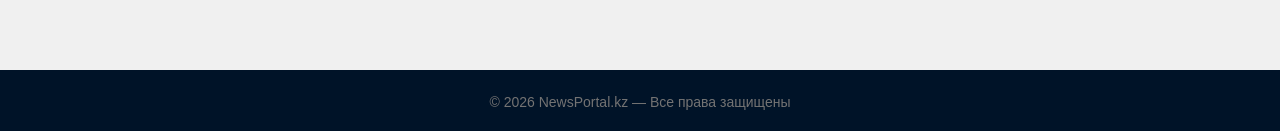
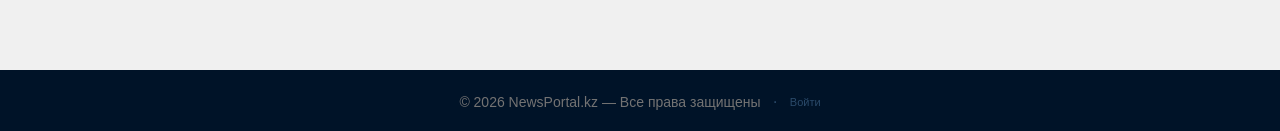
Before and after one commit to raz-banned/news-portal, a React (Vite) app: page / in a window 1280 px wide. Shown: the part 666-797 px from the top of the page. Built offline with nearby package versions, Linux system fonts and the light colour scheme; no server answers.

Commit message:
feat(footer): add login link or control panel if the user is authenticated to footer

```diff
--- a/src/components/portal/PortalFooter.tsx
+++ b/src/components/portal/PortalFooter.tsx
@@ -1,9 +1,21 @@
+import { Link } from "react-router"
+import { useAuth } from "@/hooks/useAuth"
+
 export function PortalFooter() {
+  const { isAuthenticated } = useAuth()
+
   return (
-    <div className="flex h-16 items-center justify-center bg-portal-navy">
+    <div className="flex h-16 items-center justify-center gap-3 bg-portal-navy">
       <p className="text-sm text-muted-foreground">
         © 2026 NewsPortal.kz — Все права защищены
       </p>
+      <span className="text-[#2a4a6a]">·</span>
+      <Link
+        to={isAuthenticated ? "/admin" : "/login"}
+        className="text-[11px] text-[#2a4a6a] transition-colors hover:text-portal-navy-text"
+      >
+        {isAuthenticated ? "Панель управления" : "Войти"}
+      </Link>
     </div>
   )
 }
```
